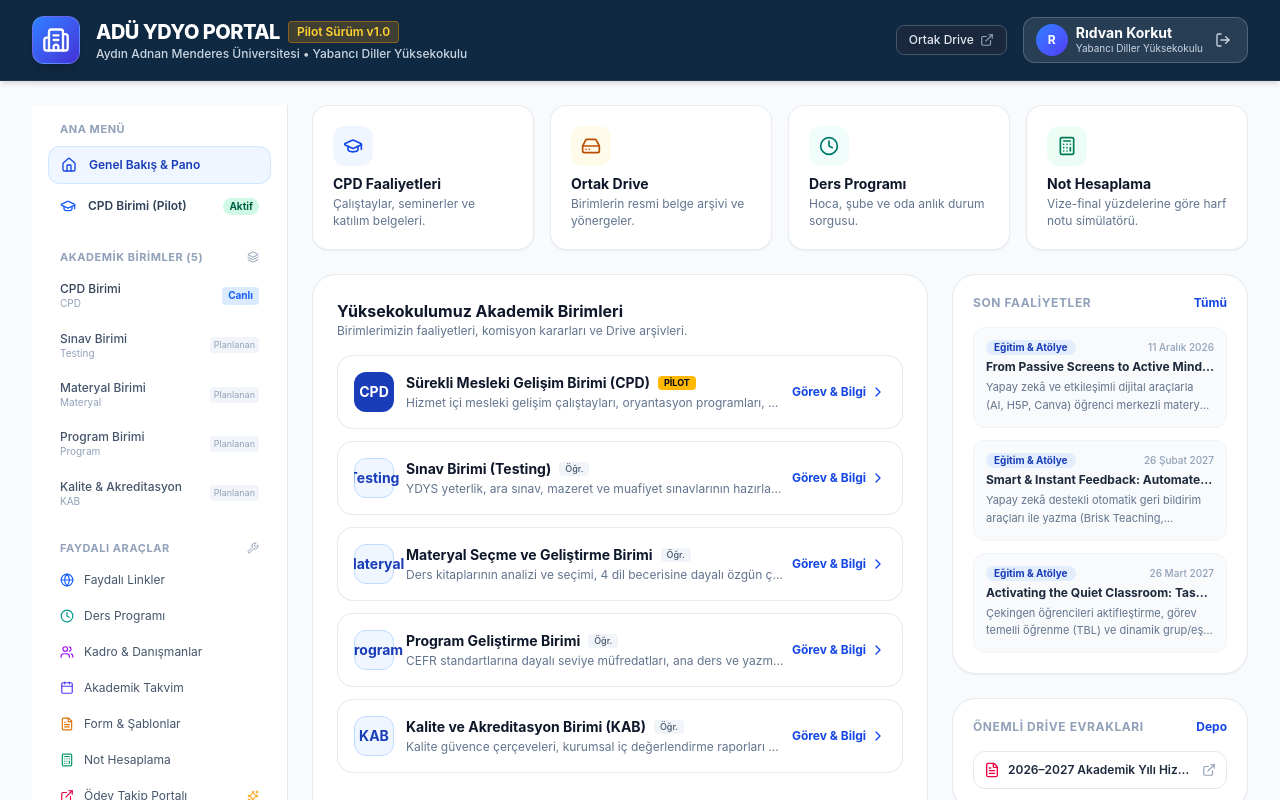
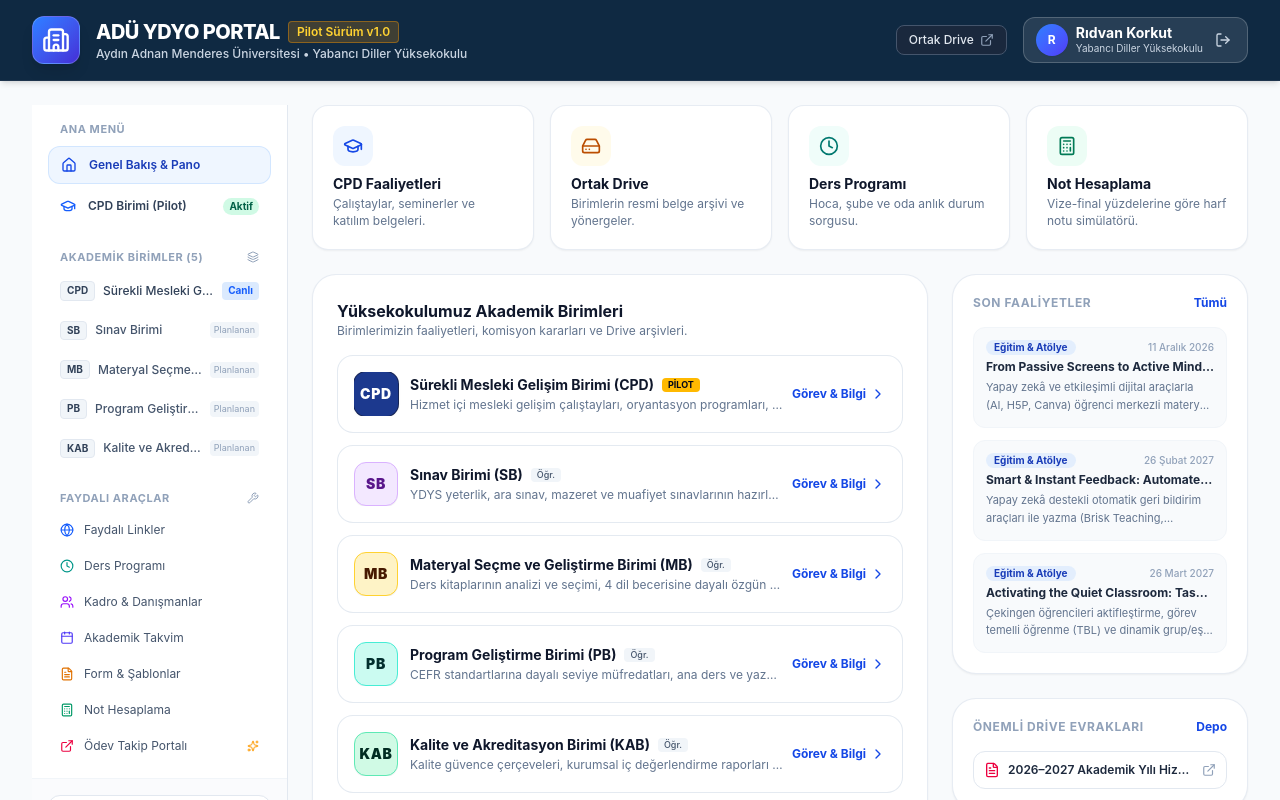
Before and after one commit to rkorkut70/okul-portal, a React (Vite) app: page / in a window 1280 px wide. Shown: the top 800 px of the page. Built offline with nearby package versions, Linux system fonts and the light colour scheme.

Commit message:
feat(units): Akademik birim simgeleri Excel birim kodlari (SB, MB, PB, CPD, KAB) ile dinamik rozetlere donusturuldu

```diff
--- a/src/components/dashboard/HomeDashboard.tsx
+++ b/src/components/dashboard/HomeDashboard.tsx
@@ -32,18 +32,61 @@ export const HomeDashboard: React.FC<HomeDashboardProps> = ({
   const pinnedDocs = CPD_DRIVE_DOCUMENTS.filter(d => d.isPinned).slice(0, 3);
 
   const unitCodeMap: Record<string, string> = {
-    'testing': 'Testing',
-    'material': 'Materyal',
-    'program': 'Program',
+    'testing': 'SB',
+    'material': 'MB',
+    'program': 'PB',
     'cpd': 'CPD',
     'kab': 'KAB',
-    'exam': 'Testing',
-    'curriculum': 'Program',
-    'quality': 'KAB'
+    'sb': 'SB',
+    'mb': 'MB',
+    'pb': 'PB',
+    'SB': 'SB',
+    'MB': 'MB',
+    'PB': 'PB',
+    'CPD': 'CPD',
+    'KAB': 'KAB',
+    'Testing': 'SB',
+    'Materyal': 'MB',
+    'Program': 'PB'
   };
 
-  const activeUnitDuty = UNIT_DUTIES.find(d => d.code === selectedUnitCode);
-  const activeUnitData = ACADEMIC_UNITS_DATA.find(u => u.code === selectedUnitCode);
+  const activeUnitDuty = UNIT_DUTIES.find(d =>
+    d.code === selectedUnitCode ||
+    unitCodeMap[d.code] === selectedUnitCode ||
+    (selectedUnitCode === 'SB' && (d.code === 'SB' || d.code === 'Testing' || d.name.includes('SINAV'))) ||
+    (selectedUnitCode === 'MB' && (d.code === 'MB' || d.code === 'Materyal' || d.name.includes('MATERYAL'))) ||
+    (selectedUnitCode === 'PB' && (d.code === 'PB' || d.code === 'Program' || d.name.includes('PROGRAM'))) ||
+    (selectedUnitCode === 'CPD' && (d.code === 'CPD' || d.name.includes('MESLEKİ'))) ||
+    (selectedUnitCode === 'KAB' && (d.code === 'KAB' || d.name.includes('KALİTE')))
+  );
+
+  const activeUnitData = ACADEMIC_UNITS_DATA.find(u =>
+    u.code === selectedUnitCode ||
+    unitCodeMap[u.code] === selectedUnitCode ||
+    (selectedUnitCode === 'SB' && (u.code === 'SB' || u.name.includes('SINAV'))) ||
+    (selectedUnitCode === 'MB' && (u.code === 'MB' || u.name.includes('MATERYAL'))) ||
+    (selectedUnitCode === 'PB' && (u.code === 'PB' || u.name.includes('PROGRAM'))) ||
+    (selectedUnitCode === 'CPD' && (u.code === 'CPD' || u.name.includes('MESLEKİ'))) ||
+    (selectedUnitCode === 'KAB' && (u.code === 'KAB' || u.name.includes('KALİTE')))
+  );
+
+  const getUnitBadgeStyle = (code: string, isCpd: boolean) => {
+    if (isCpd) {
+      return 'bg-blue-900 text-white shadow-sm ring-1 ring-blue-950';
+    }
+    switch (code) {
+      case 'SB':
+        return 'bg-purple-100 text-purple-900 border border-purple-300 font-black';
+      case 'MB':
+        return 'bg-amber-100 text-amber-950 border border-amber-300 font-black';
+      case 'PB':
+        return 'bg-teal-100 text-teal-950 border border-teal-300 font-black';
+      case 'KAB':
+        return 'bg-emerald-100 text-emerald-950 border border-emerald-300 font-black';
+      default:
+        return 'bg-blue-50 text-blue-800 border border-blue-200 font-black';
+    }
+  };
 
   return (
     <div className="space-y-6">
@@ -143,7 +186,17 @@ export const HomeDashboard: React.FC<HomeDashboardProps> = ({
           <div className="space-y-2.5 sm:space-y-3">
             {ACADEMIC_UNITS.map((unit) => {
               const isCpd = unit.id === 'cpd';
-              const targetCode = unitCodeMap[unit.id] || unit.code;
+              const excelUnit = ACADEMIC_UNITS_DATA.find(u =>
+                u.code === unit.code ||
+                (unit.id === 'testing' && (u.code === 'SB' || u.name.includes('SINAV'))) ||
+                (unit.id === 'material' && (u.code === 'MB' || u.name.includes('MATERYAL'))) ||
+                (unit.id === 'program' && (u.code === 'PB' || u.name.includes('PROGRAM'))) ||
+                (unit.id === 'cpd' && (u.code === 'CPD' || u.name.includes('MESLEKİ'))) ||
+                (unit.id === 'kab' && (u.code === 'KAB' || u.name.includes('KALİTE')))
+              );
+              const displayCode = excelUnit?.code || unit.code;
+              const targetCode = displayCode;
+              const managerTitle = excelUnit?.head || unit.managerName;
 
               return (
                 <div
@@ -152,12 +205,8 @@ export const HomeDashboard: React.FC<HomeDashboardProps> = ({
                   className="p-3 sm:p-4 rounded-2xl border border-slate-200/90 bg-white hover:border-blue-400 hover:shadow-md transition active:scale-[0.99] cursor-pointer flex items-center justify-between group"
                 >
                   <div className="flex items-center space-x-3 truncate">
-                    <div className={`w-9 h-9 sm:w-10 sm:h-10 rounded-xl flex items-center justify-center font-bold text-xs sm:text-sm flex-shrink-0 transition ${
-                      isCpd
-                        ? 'bg-blue-800 text-white group-hover:scale-105'
-                        : 'bg-blue-50 text-blue-800 border border-blue-200 group-hover:scale-105'
-                    }`}>
-                      {unit.code.split('-')[0]}
+                    <div className={`w-10 h-10 sm:w-11 sm:h-11 rounded-xl flex items-center justify-center font-black text-xs sm:text-sm tracking-wider flex-shrink-0 transition group-hover:scale-105 shadow-2xs ${getUnitBadgeStyle(displayCode, isCpd)}`}>
+                      {displayCode}
                     </div>
                     <div className="truncate">
                       <div className="flex items-center space-x-2">
@@ -168,9 +217,9 @@ export const HomeDashboard: React.FC<HomeDashboardProps> = ({
                           <span className="text-[9px] font-bold px-1.5 py-0.2 rounded bg-amber-400 text-slate-950 uppercase flex-shrink-0">
                             Pilot
                           </span>
-                        ) : unit.managerName ? (
+                        ) : managerTitle ? (
                           <span className="text-[9px] font-medium px-1.5 py-0.2 rounded bg-slate-100 text-slate-600 hidden sm:inline-block">
-                            {unit.managerName.split(' ')[0]}
+                            {managerTitle.split(' ')[0]}
                           </span>
                         ) : null}
                       </div>
--- a/src/components/layout/Sidebar.tsx
+++ b/src/components/layout/Sidebar.tsx
@@ -91,7 +91,7 @@ export const Sidebar: React.FC<SidebarProps> = ({
                       setActiveTab('cpd');
                     } else {
                       setActiveTab('tools');
-                      setSelectedTool('duties');
+                      setSelectedTool('advisors');
                     }
                   }}
                   className={`w-full flex items-center justify-between px-3 py-2 rounded-lg text-xs transition text-left cursor-pointer ${
@@ -102,9 +102,11 @@ export const Sidebar: React.FC<SidebarProps> = ({
                       : 'text-slate-600 hover:bg-slate-50'
                   }`}
                 >
-                  <div className="truncate pr-2">
-                    <div className="font-medium truncate">{unit.shortName}</div>
-                    <div className="text-[10px] text-slate-400 truncate">{unit.code}</div>
+                  <div className="flex items-center space-x-2 truncate pr-2">
+                    <span className="font-bold text-[10px] px-1.5 py-0.5 rounded bg-slate-100 text-slate-700 border border-slate-200 flex-shrink-0">
+                      {unit.code}
+                    </span>
+                    <span className="font-medium truncate">{unit.name.split(' (')[0]}</span>
                   </div>
                   {isCpd ? (
                     <span className="text-[10px] text-blue-600 font-bold bg-blue-100 px-1.5 py-0.5 rounded">
--- a/src/data/mockData.ts
+++ b/src/data/mockData.ts
@@ -20,9 +20,9 @@ export const ACADEMIC_UNITS: AcademicUnit[] = [
   },
   {
     id: 'testing',
-    name: 'Sınav Birimi (Testing)',
-    shortName: 'Sınav Birimi',
-    code: 'Testing',
+    name: 'Sınav Birimi (SB)',
+    shortName: 'Sınav Birimi (SB)',
+    code: 'SB',
     description: 'YDYS yeterlik, ara sınav, mazeret ve muafiyet sınavlarının hazırlanması, sınav takvimi ve ölçme-değerlendirme yönetimi.',
     icon: 'ShieldCheck',
     status: 'planning',
@@ -33,9 +33,9 @@ export const ACADEMIC_UNITS: AcademicUnit[] = [
   },
   {
     id: 'material',
-    name: 'Materyal Seçme ve Geliştirme Birimi',
-    shortName: 'Materyal Birimi',
-    code: 'Materyal',
+    name: 'Materyal Seçme ve Geliştirme Birimi (MB)',
+    shortName: 'Materyal Birimi (MB)',
+    code: 'MB',
     description: 'Ders kitaplarının analizi ve seçimi, 4 dil becerisine dayalı özgün çalışma kâğıtları ve kurumsal Drive ders arşivi.',
     icon: 'BookOpen',
     status: 'planning',
@@ -46,9 +46,9 @@ export const ACADEMIC_UNITS: AcademicUnit[] = [
   },
   {
     id: 'program',
-    name: 'Program Geliştirme Birimi',
-    shortName: 'Program Birimi',
-    code: 'Program',
+    name: 'Program Geliştirme Birimi (PB)',
+    shortName: 'Program Birimi (PB)',
+    code: 'PB',
     description: 'CEFR standartlarına dayalı seviye müfredatları, ana ders ve yazma izlenceleri (syllabus) ve haftalık konu dağılımı.',
     icon: 'Layers',
     status: 'planning',
@@ -60,7 +60,7 @@ export const ACADEMIC_UNITS: AcademicUnit[] = [
   {
     id: 'kab',
     name: 'Kalite ve Akreditasyon Birimi (KAB)',
-    shortName: 'Kalite & Akreditasyon',
+    shortName: 'Kalite & Akreditasyon (KAB)',
     code: 'KAB',
     description: 'Kalite güvence çerçeveleri, kurumsal iç değerlendirme raporları ve ulusal/uluslararası akreditasyon süreçleri.',
     icon: 'Award',
--- a/src/data/schoolData.ts
+++ b/src/data/schoolData.ts
@@ -1176,7 +1176,7 @@ export const SCHOOL_BOARD: BoardMemberInfo[] = [
 
 export const UNIT_DUTIES: UnitDutyInfo[] = [
   {
-    "code": "Testing",
+    "code": "SB",
     "name": "SINAV BİRİMİ",
     "head": "Öğr. Gör. Göksel TURAN",
     "mission": "Öğrencilerin lisans eğitimine başlamak için gerekli yabancı dil yeterliliklerini ölçmek ve ileri seviye bilişsel yeteneklerini değerlendiren ölçme araçları oluşturmak.",
@@ -1185,7 +1185,7 @@ export const UNIT_DUTIES: UnitDutyInfo[] = [
     "note": "Tam ve detaylı bilgi YDYO Kalite El Kitabı Bölüm 7'de yer almaktadır."
   },
   {
-    "code": "Materyal",
+    "code": "MB",
     "name": "MATERYAL SEÇME ve GELİŞTİRME BİRİMİ",
     "head": "Öğr. Gör. Dilek ATEŞ",
     "mission": "Eğitim programındaki amaçlara, içeriğe ve öğrenci seviyelerine uygun ders kaynaklarının, materyallerinin seçilmesini, düzenlenmesini ve erişilebilir olmasını sağlamak.",
@@ -1194,7 +1194,7 @@ export const UNIT_DUTIES: UnitDutyInfo[] = [
     "note": "Tam ve detaylı bilgi YDYO Kalite El Kitabı Bölüm 7'de yer almaktadır."
   },
   {
-    "code": "Program",
+    "code": "PB",
     "name": "PROGRAM GELİŞTİRME BİRİMİ",
     "head": "Öğr. Gör. Hayri ARGUNAT",
     "mission": "CEFR ve uluslararası standartlara dayalı, öğrencilerin dil ihtiyaçlarına uygun yüksek kaliteli eğitim programlarını yenilikçi yöntemlerle tasarlamak ve geliştirmek.",
```
Also changed, not shown: 1 other file (tests, documents, lock files or other folders).
